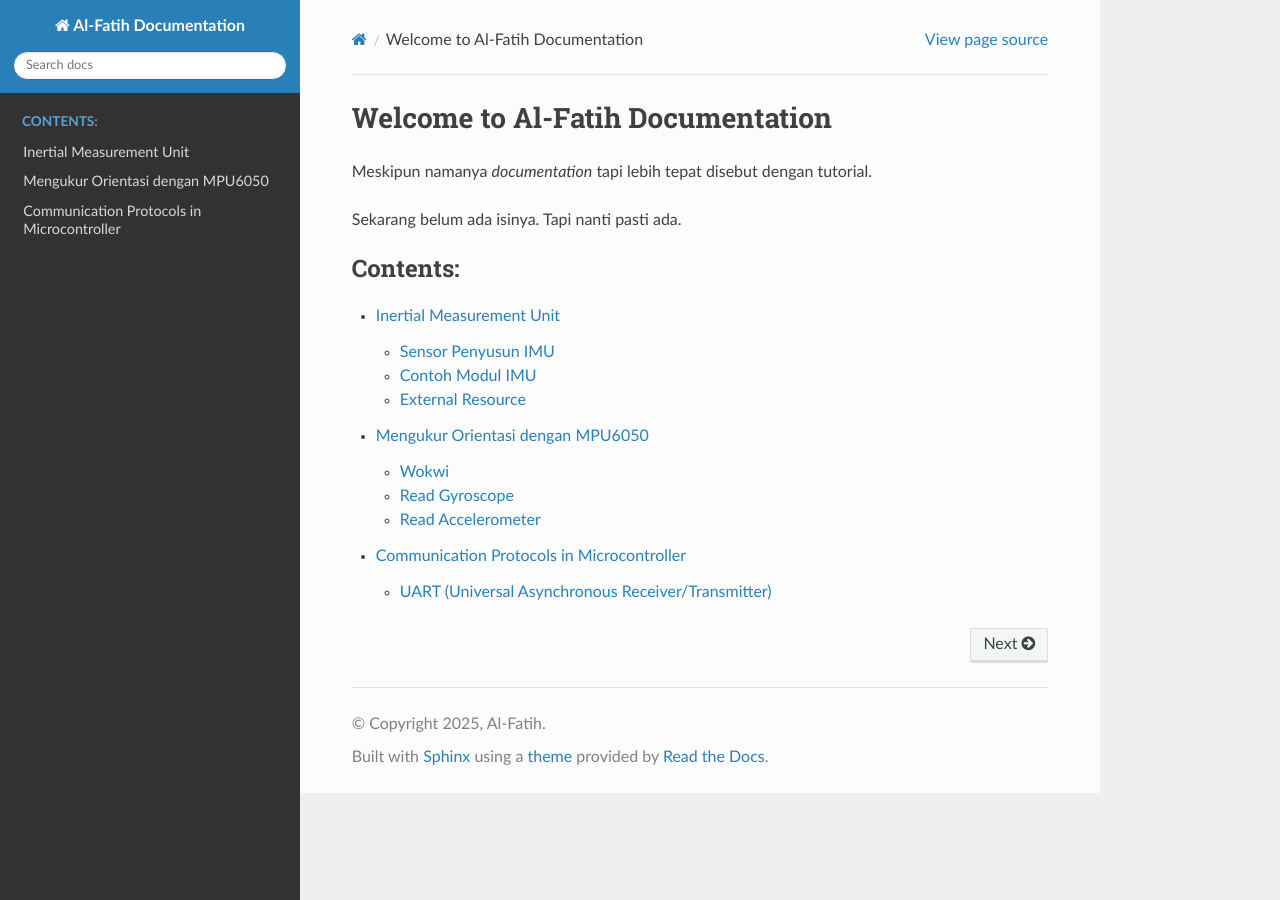
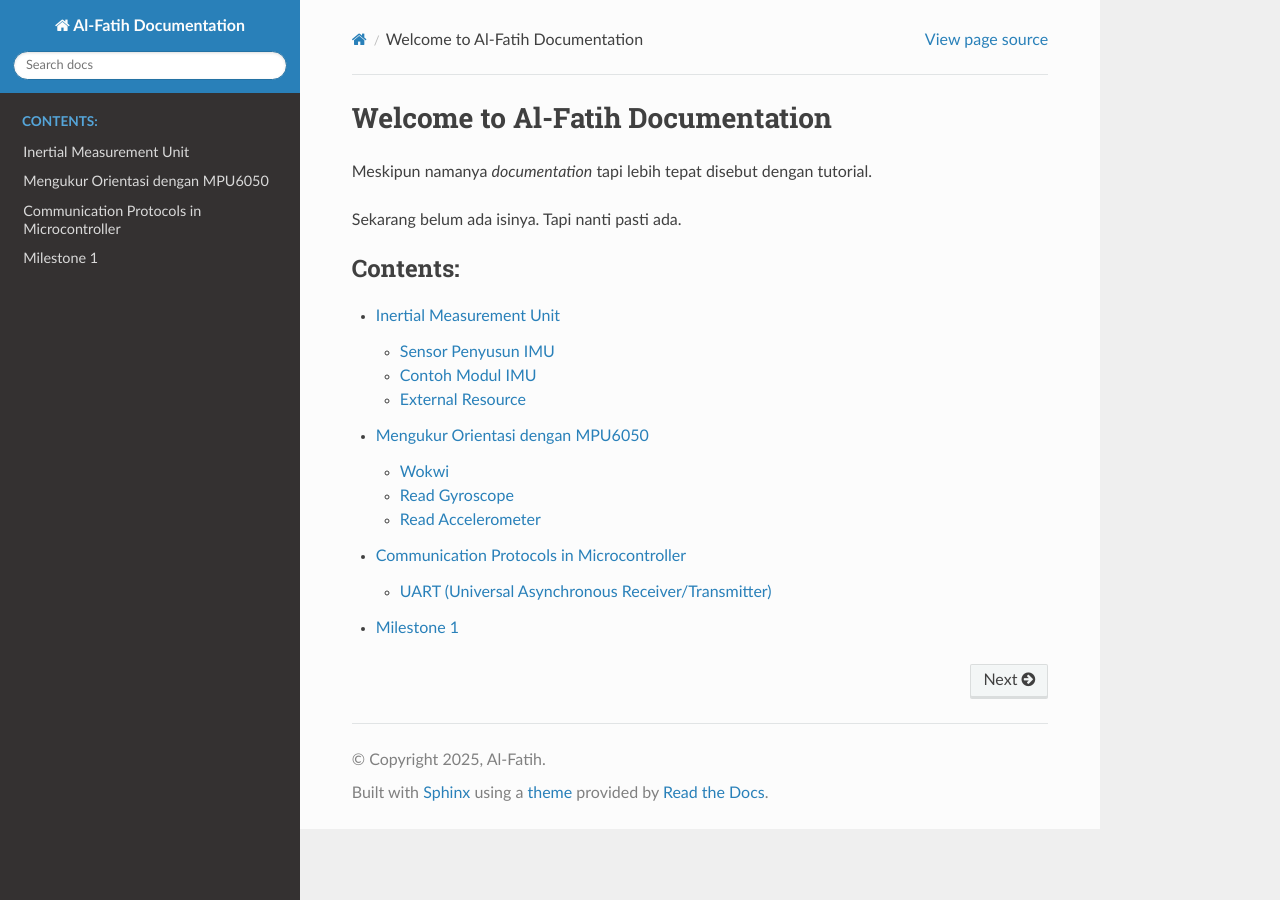
Before and after one commit to alfatih-gmrt/docs, a Sphinx documentation site: the page built from docs/source/index.rst, in a window 1280 px wide. Built offline with Sphinx 7.4.7 and the Read the Docs theme 3.1.0, drawn with Linux system fonts in a browser that asks for light colours; some of the changed lines change nothing that is shown.

Commit message:
try extension

```diff
--- a/docs/requirements.txt
+++ b/docs/requirements.txt
@@ -2,3 +2,4 @@
 sphinx-rtd-theme==1.3.0rc1
 myst-parser
 sphinx-copybutton
+sphinx.ext.mathjax
--- a/docs/source/conf.py
+++ b/docs/source/conf.py
@@ -17,6 +17,7 @@
     'sphinx.ext.autodoc',
     'sphinx.ext.autosummary',
     'sphinx.ext.intersphinx',
+    'sphinx.ext.mathjax',
     "sphinx_copybutton",
     'myst_parser'
 ]
--- a/docs/source/index.rst
+++ b/docs/source/index.rst
@@ -12,3 +12,4 @@
    inertial_measurement_unit
    read_mpu6050
    communication_protocols
+   milestones/milestone1
--- /dev/null
+++ b/docs/source/milestones/milestone1.md
@@ -0,0 +1 @@
+# Milestone 1
```
